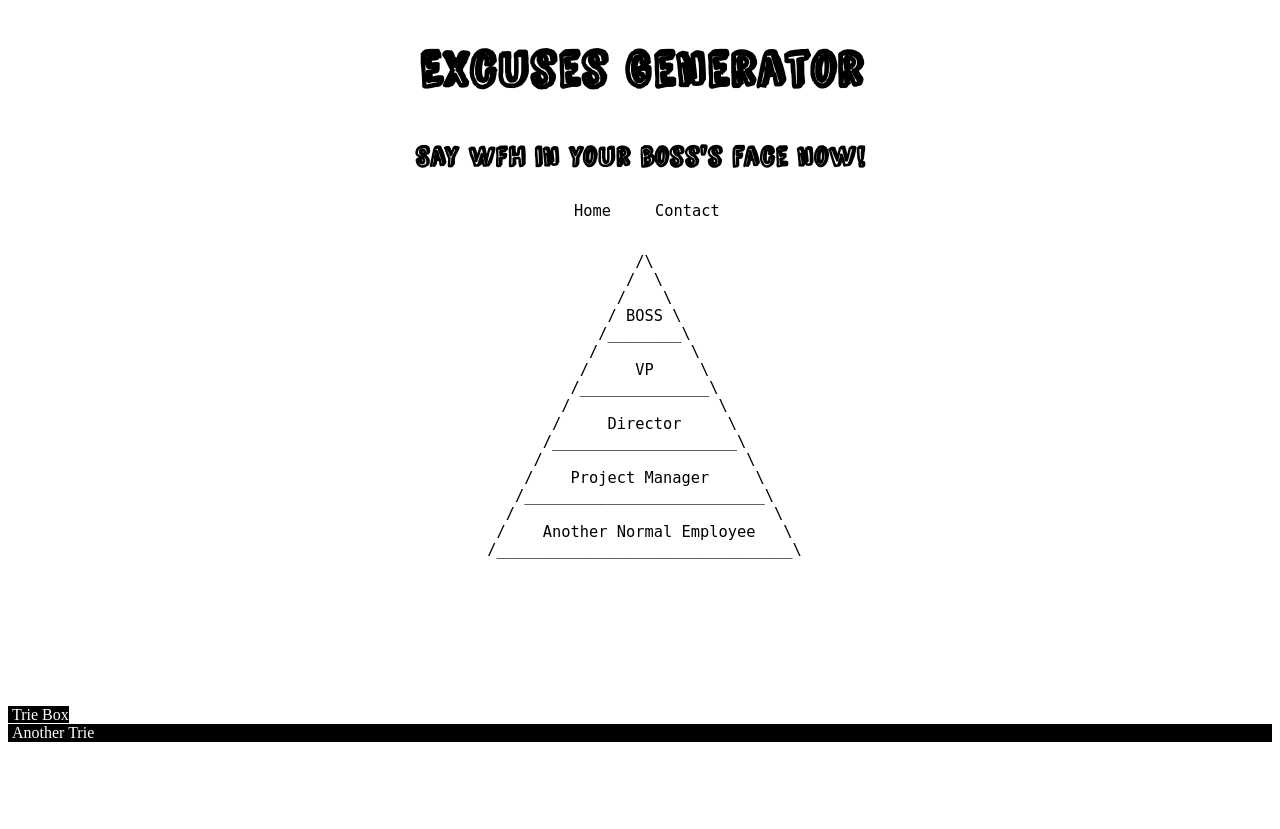
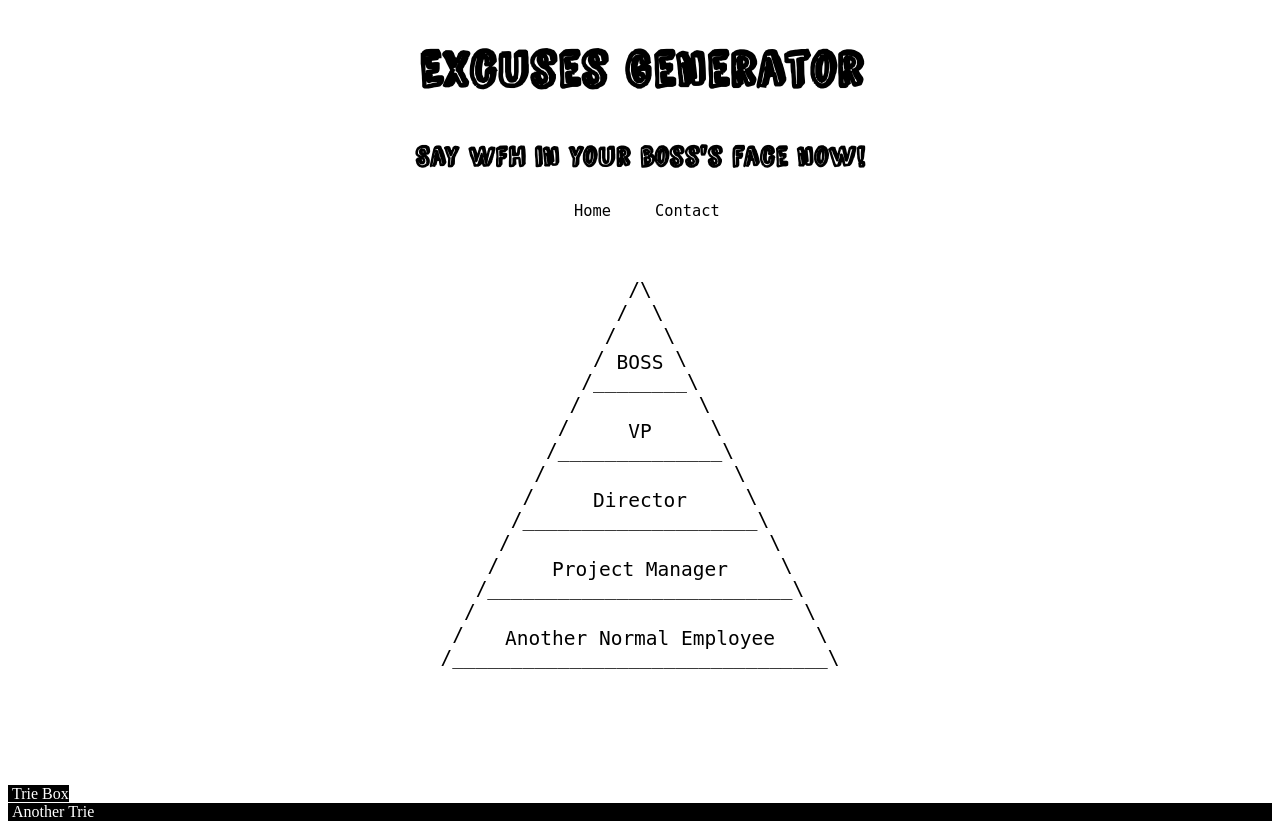
Before and after one commit to chengluxi1818/Excuse-Generator, a PHP site: page / in a window 1280 px wide. Before the commit the page ends 742 px from the top, so only its background shows below. Run offline with PHP 8.4, Linux system fonts and the light colour scheme.

Commit message:
Done: 1. Clean up the code a lot. 2. Get rid of the leftGrid, middleGrid and rightGrid. Use parent in general. 3. Propotional the height of the parent div to the full webpage as 40% 4. Layout the ascci pyramid as a parent div, and center it using css. 5. All the text in the ascci pyramid are written in child divs, and being centered based on the parent div. 5. All the text in the ascci pyramid are written with its height propotional to its parent. 6. Font size adjusted by the parent by using unit em.

```diff
--- a/index.html
+++ b/index.html
@@ -27,44 +27,52 @@
 
 
 	<div id="Grid" class="parent">
-		<div class="gridLeft">
 		&nbsp;
-		</div>
-
-		<div class="gridMiddle">
-
 		<div class="Pyramid">
-				<center>
 			<pre>
 
 /\
 /  \
 /    \
-  / <a id="boss" href="javascript:goto_bossPage()" title="Most Hated Person." onmouseover="javascript:show_hidden(0)" onmouseout="javascript:hide_hidden(0)">BOSS</a> \
+/      \
 /________\
 /          \
- /     <a id="vp" href="" title="The Most Professional &quot;I Agree&quot; Sayers." onmouseover="javascript:show_hidden(1)" onmouseout="javascript:hide_hidden(1)">VP</a>     \
+/            \
 /______________\
 /                \
- /     <a id="director" href="" title="Whose Existence Does Not Matter Too Much." onmouseover="javascript:show_hidden(2)" onmouseout="javascript:hide_hidden(2)">Director</a>     \
+/                  \
 /____________________\
 /                      \
- /    <a id="pm" href="" title="The Person Who has the Power of Mostly Likely Screw Up the Whole Company." onmouseover="javascript:show_hidden(3)" onmouseout="javascript:hide_hidden(3)">Project Manager</a>     \
+/                        \
 /__________________________\
 /                            \
- /    <a id="comrade" href="" title="Whose Awesomeness Comes From Realizing Self as The Bottom of The Food Chain." onmouseover="javascript:show_hidden(4)" onmouseout="javascript:hide_hidden(4)">Another Normal Employee</a>   \
+/                              \
 /________________________________\
 
 			</pre>
-				</center>
+
+			<div class="boss">
+				<a id="boss" href="javascript:goto_bossPage()" title="Most Hated Person." onmouseover="javascript:show_hidden(0)" onmouseout="javascript:hide_hidden(0)">BOSS</a>
 			</div>
 
+			<div class="vp">
+				<a id="vp" href="" title="The Most Professional &quot;I Agree&quot; Sayers." onmouseover="javascript:show_hidden(1)" onmouseout="javascript:hide_hidden(1)">VP</a>
 			</div>
 
-		<div class="gridRight">
-			&nbsp; <br />
+			<div class="director">
+				<a id="director" href="" title="Whose Existence Does Not Matter Too Much." onmouseover="javascript:show_hidden(2)" onmouseout="javascript:hide_hidden(2)">Director</a>
+			</div>
 
+			<div class="pm">
+				<a id="pm" href="" title="The Person Who has the Power of Mostly Likely Screw Up the Whole Company." onmouseover="javascript:show_hidden(3)" onmouseout="javascript:hide_hidden(3)">Project Manager</a>
 			</div>
+
+			<div class="comrade">
+				<a id="comrade" href="" title="Whose Awesomeness Comes From Realizing Self as The Bottom of The Food Chain." onmouseover="javascript:show_hidden(4)" onmouseout="javascript:hide_hidden(4)">Another Normal Employee</a>
+			</div>
+		</div>
+		&nbsp;
+		<br />
 
 		<div class="bossPath">
 			<pre>
--- a/pyramidtext.css
+++ b/pyramidtext.css
@@ -1,28 +1,80 @@
 .Pyramid {
-	font-size: 1.2vw;
+	position: relative;
+	font-size: 1.5em;
+	text-align: center;
 }
 
-#boss:hover {
+.boss {
+	position: absolute;
+	left: 0;
+	right: 0;
+	margin: 0 auto;
+	top: 21%;
+	width: 50px;
+	text-align: center;
+}
+
+.boss:hover {
 	background: black;
 	color: white;
 }
 
-#vp:hover {
+.vp {
+	position: absolute;
+	left: 0;
+	right: 0;
+	margin: 0 auto;
+	top: 36%;
+	width: 28px;
+	text-align: center;
+}
+
+.vp:hover {
 	background: black;
 	color: white;
 }
 
-#director:hover {
+.director {
+	position: absolute;
+	left: 0;
+	right: 0;
+	margin: 0 auto;
+	top: 51%;
+	width: 96px;
+	text-align: center;
+}
+
+.director:hover {
 	background: black;
 	color: white;
 }
 
-#pm:hover {
+.pm {
+	position: absolute;
+	left: 0;
+	right: 0;
+	margin: 0 auto;
+	top: 66%;
+	width: 180px;
+	text-align: center;
+}
+
+.pm:hover {
 	background: black;
 	color: white;
 }
 
-#comrade:hover {
+.comrade {
+	position: absolute;
+	left: 0;
+	right: 0;
+	margin: 0 auto;
+	top: 81%;
+	width: 278px;
+	text-align: center;
+}
+
+.comrade:hover {
 	background: black;
 	color: white;
 }
--- a/style.css
+++ b/style.css
@@ -49,25 +49,8 @@ a:hover {
 .parent {
 	position: relative;
 	overflow: hidden;
-	height: 450px;
-}
-
-.gridLeft {
-	float: left;
-	width: 33.33%;
-	/*background: blue;*/
-}
-
-.gridMiddle {
-	float: left;
-	width: 33.33%;
-	/*background: red;*/
-}
-
-.gridRight {
-	float: left;
-	width: 33.33%;
-	/*background: yellow;*/
+	height: 40%;
+	font-family: monospace;
 }
 
 .bossPath {
```
Lines whose indentation alone changed are shown as unchanged.
